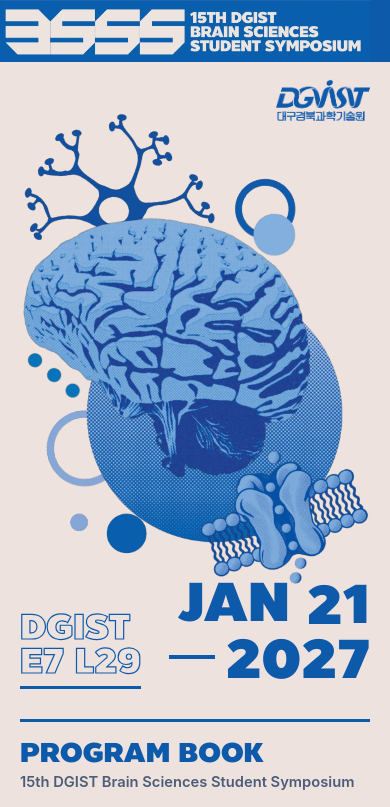
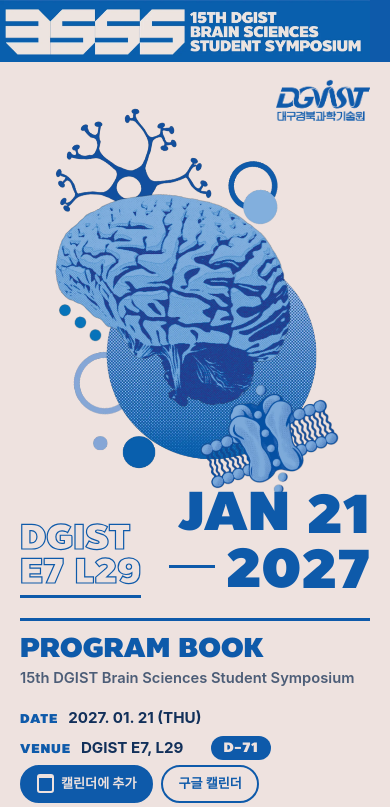
Before and after one commit to Moo-75/bsss-program-book, a plain HTML site: page index.html in a window 390 px wide. Shown: the top 807 px of the page. Drawn offline with Linux system fonts and the light colour scheme; a web font is replaced by a local one.

Commit message:
Add calendar links, poster motif on section heads, tighter mobile hero
Co-Authored-By: Claude Opus 5.5 <noreply@anthropic.com>

```diff
--- a/app.js
+++ b/app.js
@@ -324,6 +324,40 @@
     }
   }
 
+  // 캘린더에 추가: 휴대폰 기본 캘린더용 .ics 파일과 구글 캘린더 링크.
+  // 시간표가 있으면 첫 순서 시작~마지막 순서 끝, 없으면 하루 종일 일정으로 넣는다
+  function calendarLinks() {
+    const box = $('cal-links');
+    if (!event.date || !/^\d{4}-\d{2}-\d{2}$/.test(event.date)) { box.hidden = true; return; }
+    const day = event.date.replace(/-/g, '');
+    const times = scheduleTimes(list('schedule')).filter(t => t.start != null);
+    const hhmm = m => `${String(Math.floor(m / 60)).padStart(2, '0')}${String(m % 60).padStart(2, '0')}00`;
+    let start, end, allDay = !times.length;
+    if (allDay) {
+      const next = new Date(`${event.date}T00:00`); next.setDate(next.getDate() + 1);
+      start = day; end = localDate(next).replace(/-/g, '');
+    } else {
+      start = `${day}T${hhmm(times[0].start)}`;
+      end = `${day}T${hhmm(Math.max(...times.map(t => t.end ?? t.start)))}`;
+    }
+    const title = '15th DGIST Brain Sciences Student Symposium';
+    const url = `${location.origin}${location.pathname}`;
+    const venue = event.venue || 'DGIST';
+    const esc = text => String(text).replace(/[\\,;]/g, m => `\\${m}`).replace(/\n/g, '\\n');
+    const value = allDay ? ';VALUE=DATE' : ';TZID=Asia/Seoul';
+    const ics = ['BEGIN:VCALENDAR', 'VERSION:2.0', 'PRODID:-//BSSS//Program Book//KO', 'BEGIN:VEVENT',
+      `UID:bsss15-${day}@moo-75.github.io`, `DTSTAMP:${new Date().toISOString().replace(/[-:]/g, '').slice(0, 15)}Z`,
+      `DTSTART${value}:${start}`, `DTEND${value}:${end}`, `SUMMARY:${esc(title)}`, `LOCATION:${esc(venue)}`,
+      `DESCRIPTION:${esc(`프로그램북: ${url}`)}`, `URL:${url}`, 'END:VEVENT', 'END:VCALENDAR'].join('\r\n');
+    const file = node('a', '', '캘린더에 추가');
+    file.href = `data:text/calendar;charset=utf-8,${encodeURIComponent(ics)}`;
+    file.download = 'bsss-15th.ics';
+    const google = node('a', '', '구글 캘린더');
+    google.href = `https://calendar.google.com/calendar/render?action=TEMPLATE&text=${encodeURIComponent(title)}&dates=${start}/${end}${allDay ? '' : '&ctz=Asia/Seoul'}&location=${encodeURIComponent(venue)}&details=${encodeURIComponent(url)}`;
+    google.target = '_blank'; google.rel = 'noopener';
+    box.replaceChildren(file, google);
+  }
+
   // 공유 링크: 지원되면 기기 공유 창, 아니면 주소 복사
   let toastTimer;
   function toast(message) {
@@ -542,6 +576,7 @@
     event = data.event || {};
     if (params.has('demo')) document.body.prepend(node('div', 'demo-flag', '예시 데이터 미리보기 · 실제 프로그램이 아닙니다'));
     fillEvent();
+    calendarLinks();
     setupMenu();
     renderNotices();
     renderSchedule();
--- a/index.html
+++ b/index.html
@@ -66,6 +66,7 @@
           <div><dt>VENUE</dt><dd data-event="venue">DGIST E7, L29</dd></div>
           <div id="dday" class="dday" hidden><dt class="sr-only">행사까지</dt><dd></dd></div>
         </dl>
+        <p class="cal-links" id="cal-links"></p>
       </div>
     </section>
 
--- a/styles.css
+++ b/styles.css
@@ -320,3 +320,24 @@ mark{background:var(--sky-soft);color:inherit;border-radius:3px;padding:0 1px}
 
 @media (prefers-reduced-motion:reduce){html{scroll-behavior:auto}*,*::before,*::after{animation:none!important;transition:none!important}}
 @media print{.band,.tabs,.search,.share,.toast,.fab{display:none!important}body{padding:0}details>*{display:block}}
+
+/* 캘린더 추가 */
+.cal-links{display:flex;flex-wrap:wrap;gap:8px;margin:14px 0 0}
+.cal-links[hidden]{display:none}
+.cal-links a{display:inline-flex;align-items:center;gap:7px;min-height:38px;padding:0 15px;border:2px solid var(--blue);border-radius:999px;color:var(--blue);text-decoration:none;font-weight:700;font-size:.82rem;transition:background-color .2s,color .2s,transform .15s}
+.cal-links a:first-child{background:var(--blue);color:var(--paper)}
+.cal-links a:first-child::before{content:"";width:13px;height:13px;border:2px solid currentColor;border-top-width:4px;border-radius:3px}
+.cal-links a:hover{background:var(--blue-deep);border-color:var(--blue-deep);color:var(--paper)}
+.cal-links a:active{transform:scale(.96)}
+
+/* 섹션 번호에 포스터의 고리+원 모티프: 등장할 때 작은 원이 튀어 들어온다 */
+.section-no{position:relative}
+.section-no::after{content:"";position:absolute;right:-.5rem;top:-.35rem;width:.85rem;height:.85rem;border-radius:50%;background:var(--sky);transition:transform .5s .35s cubic-bezier(.3,1.6,.5,1)}
+.section-head::after{content:"";flex:1;align-self:center;height:6px;margin-left:4px;background:radial-gradient(circle,var(--blue) 2.5px,transparent 3px) left center/14px 6px repeat-x;opacity:.35;max-width:120px}
+.reveal:not(.in) .section-no::after{transform:translate(10px,-10px) scale(0)}
+
+/* 휴대폰 첫 화면: 일러스트를 조금 줄여 날짜와 PROGRAM BOOK까지 한눈에 */
+@media (max-width:699px){
+  .hero-art{width:min(82%,460px);margin-top:-10px}
+  .hero-intro{margin-top:20px;padding-top:14px}
+}
```
